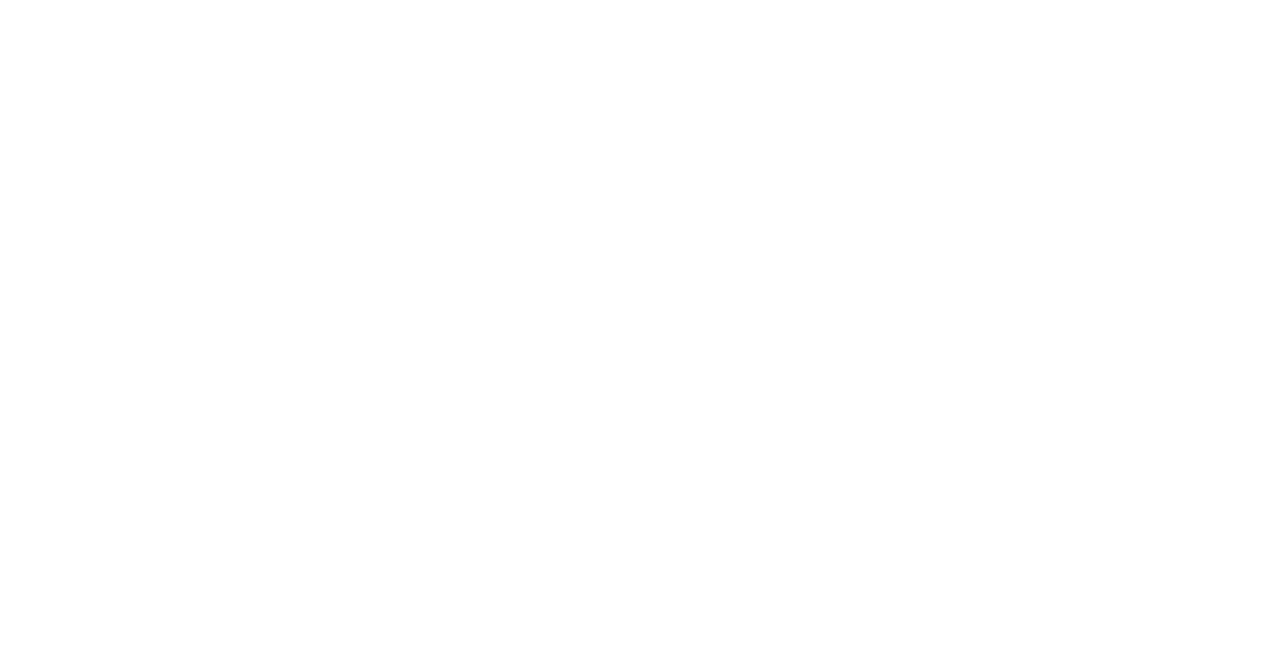
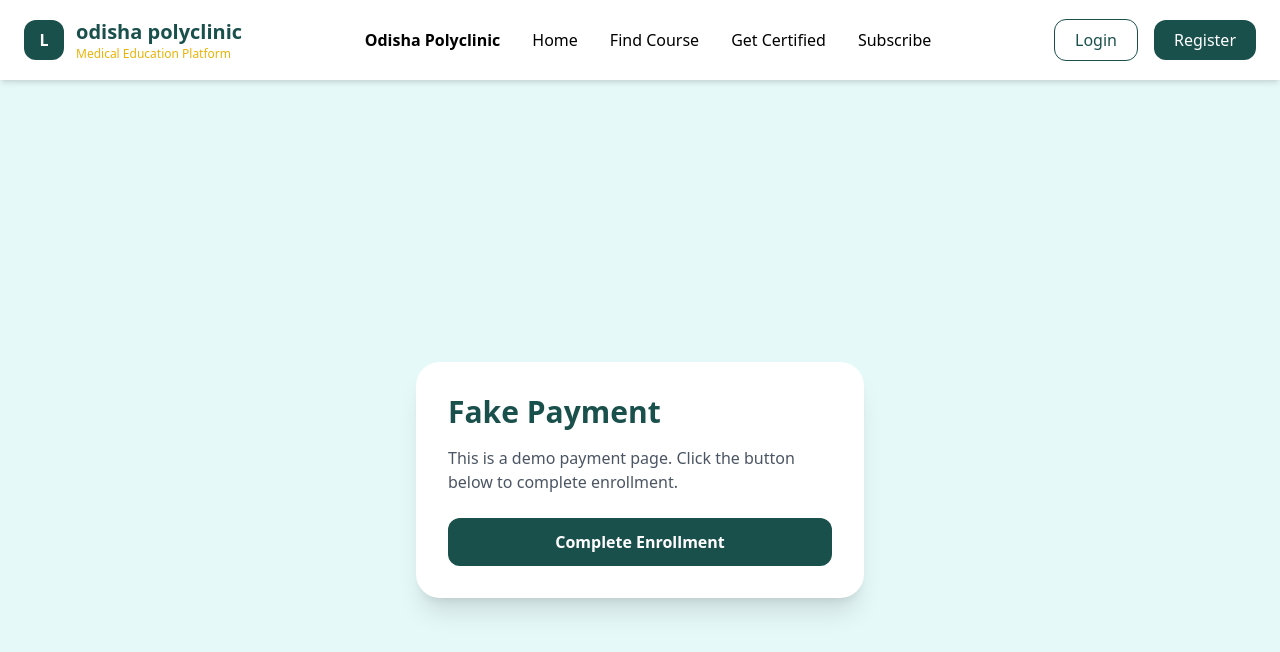
Before and after one commit to enayat-alt/clinic-project, a React (Vite) app in the folder frontend/: page /learning/payment/1 in a window 1280 px wide. Before the commit this address had no page. Shown: the top 652 px of the page. Built offline with nearby package versions, Linux system fonts and the light colour scheme.

Commit message:
fake payment for testing

```diff
--- a/frontend/src/app/store.js
+++ b/frontend/src/app/store.js
@@ -1,11 +1,13 @@
 import { configureStore } from "@reduxjs/toolkit";
 import { authApi } from "../services/authApi";
 import { appointmentApi } from "../services/appointmentApi";
+import {studentCourseApi} from "../services/studentCourseApi"
 
 //admin
 import { courseApi } from "../admin/courses/services/courseApi";
 import { chapterApi } from "../admin/courses/services/chapterApi";
 import { lessonApi } from "../admin/courses/services/lessonApi";
+
 
 export const store = configureStore({
   reducer: {
@@ -14,6 +16,7 @@
     [courseApi.reducerPath]: courseApi.reducer,
     [chapterApi.reducerPath]: chapterApi.reducer,
     [lessonApi.reducerPath]: lessonApi.reducer,
+    [studentCourseApi.reducerPath]: studentCourseApi.reducer,
   },
 
   middleware: (getDefaultMiddleware) =>
@@ -22,6 +25,7 @@
       appointmentApi.middleware,
       courseApi.middleware,
       chapterApi.middleware,
-      lessonApi.middleware
+      lessonApi.middleware,
+      studentCourseApi.middleware,
     ),
 });
--- a/frontend/src/learning/pages/public/EnrollCourse.jsx
+++ b/frontend/src/learning/pages/public/EnrollCourse.jsx
@@ -9,26 +9,18 @@
 
   const [coupon, setCoupon] = useState("");
 
-  const {
-    data: course,
-    isLoading,
-    error,
-  } = useGetCourseByIdQuery(courseId);
+  const { data: course, isLoading, error } = useGetCourseByIdQuery(courseId);
 
   useEffect(() => {
     const token = localStorage.getItem("accessToken");
 
     if (!token) {
-      navigate(
-        `/login?redirect=/learning/enroll/${courseId}`
-      );
+      navigate(`/login?redirect=/learning/enroll/${courseId}`);
     }
   }, [courseId, navigate]);
 
   const handleEnroll = () => {
-    alert(
-      "Razorpay payment integration will be added next."
-    );
+    alert("Razorpay payment integration will be added next.");
   };
 
   if (isLoading) {
@@ -42,9 +34,7 @@
   if (error || !course) {
     return (
       <div className="min-h-screen flex items-center justify-center">
-        <h2 className="text-2xl font-bold text-red-500">
-          Course Not Found
-        </h2>
+        <h2 className="text-2xl font-bold text-red-500">Course Not Found</h2>
       </div>
     );
   }
@@ -52,17 +42,12 @@
   return (
     <div className="min-h-screen bg-gray-50 py-6 md:py-10">
       <div className="max-w-6xl mx-auto px-4 md:px-6">
-
-        <h1 className="text-3xl md:text-4xl font-bold mb-8">
-          Enroll Course
-        </h1>
+        <h1 className="text-3xl md:text-4xl font-bold mb-8">Enroll Course</h1>
 
         <div className="grid lg:grid-cols-2 gap-8">
-
           {/* Course Card */}
 
           <div className="bg-white rounded-3xl overflow-hidden shadow-lg">
-
             <img
               src={
                 course.thumbnail ||
@@ -73,7 +58,6 @@
             />
 
             <div className="p-5 md:p-6">
-
               <div className="flex flex-wrap gap-2 mb-4">
                 <span className="bg-[#e5f9f8] text-[#1a504c] px-3 py-1 rounded-full text-xs md:text-sm font-semibold">
                   {course.category}
@@ -84,24 +68,19 @@
                 </span>
               </div>
 
-              <h2 className="text-2xl md:text-3xl font-bold">
-                {course.title}
-              </h2>
+              <h2 className="text-2xl md:text-3xl font-bold">{course.title}</h2>
 
               <p className="text-gray-600 mt-4 leading-7">
                 {course.description}
               </p>
 
               <div className="mt-6 space-y-2">
-
                 <p>
-                  <strong>Instructor:</strong>{" "}
-                  {course.instructor}
+                  <strong>Instructor:</strong> {course.instructor}
                 </p>
 
                 <p>
-                  <strong>Category:</strong>{" "}
-                  {course.category}
+                  <strong>Category:</strong> {course.category}
                 </p>
               </div>
 
@@ -116,60 +95,50 @@
           {/* Payment Section */}
 
           <div className="bg-white rounded-3xl shadow-lg p-5 md:p-8">
-
-            <h2 className="text-2xl font-bold mb-6">
-              Order Summary
-            </h2>
+            <h2 className="text-2xl font-bold mb-6">Order Summary</h2>
 
             <div className="flex justify-between mb-4">
               <span>Course Price</span>
 
-              <span className="font-semibold">
-                ₹{course.price || 0}
-              </span>
+              <span className="font-semibold">₹{course.price || 0}</span>
             </div>
 
             <div className="border-t pt-5">
-
-              <label className="block mb-2 font-medium">
-                Coupon Code
-              </label>
+              <label className="block mb-2 font-medium">Coupon Code</label>
 
               <input
                 type="text"
                 value={coupon}
-                onChange={(e) =>
-                  setCoupon(e.target.value)
-                }
+                onChange={(e) => setCoupon(e.target.value)}
                 placeholder="Enter Coupon Code"
                 className="w-full border rounded-xl px-4 py-3 focus:outline-none focus:ring-2 focus:ring-[#1a504c]"
               />
             </div>
 
             <div className="border-t mt-6 pt-6">
-
               <div className="flex justify-between text-xl md:text-2xl font-bold">
                 <span>Total</span>
 
-                <span>
-                  ₹{course.price || 0}
-                </span>
+                <span>₹{course.price || 0}</span>
               </div>
             </div>
 
-            <button
+            {/* <button
               onClick={handleEnroll}
               className="w-full mt-8 bg-[#1a504c] text-white py-4 rounded-xl font-semibold text-lg hover:bg-black transition"
             >
               Proceed To Payment
+            </button> */}
+            <button
+              onClick={() => navigate(`/learning/payment/${courseId}`)}
+              className="w-full mt-8 bg-[#1a504c] text-white py-4 rounded-xl font-semibold text-lg hover:bg-black transition"
+            >
+              Proceed To Payment
             </button>
-
             <p className="text-center text-gray-500 mt-4 text-sm">
               Secure payment will be processed using Razorpay.
             </p>
-
           </div>
-
         </div>
       </div>
     </div>
--- /dev/null
+++ b/frontend/src/learning/pages/public/EnrollPage.jsx
@@ -0,0 +1,55 @@
+import { useParams, useNavigate } from "react-router-dom";
+import { useEnrollInCourseMutation } from "../../../services/studentCourseApi";
+
+export default function EnrollPage() {
+  const { courseId } = useParams();
+  const navigate = useNavigate();
+
+  const [
+    enrollInCourse,
+    { isLoading },
+  ] = useEnrollInCourseMutation();
+
+  const handleFakePayment = async () => {
+    try {
+      const response = await enrollInCourse(
+        courseId
+      ).unwrap();
+
+      alert(response.message);
+
+      navigate("/learning/dashboard");
+    } catch (error) {
+      alert(
+        error?.data?.message ||
+          "Enrollment failed"
+      );
+    }
+  };
+
+  return (
+    <div className="min-h-screen bg-[#e5f9f8] flex items-center justify-center px-6">
+      <div className="bg-white p-8 rounded-3xl shadow-xl w-full max-w-md">
+
+        <h1 className="text-3xl font-bold text-[#1a504c] mb-4">
+          Fake Payment
+        </h1>
+
+        <p className="text-gray-600 mb-6">
+          This is a demo payment page.
+          Click the button below to complete enrollment.
+        </p>
+
+        <button
+          onClick={handleFakePayment}
+          disabled={isLoading}
+          className="w-full bg-[#1a504c] text-white py-3 rounded-xl font-semibold hover:bg-black transition disabled:opacity-50"
+        >
+          {isLoading
+            ? "Processing..."
+            : "Complete Enrollment"}
+        </button>
+      </div>
+    </div>
+  );
+}
--- a/frontend/src/routes/AppRoutes.jsx
+++ b/frontend/src/routes/AppRoutes.jsx
@@ -14,6 +14,7 @@
 import AddLesson from "../admin/courses/pages/AddLesson";
 import AddChapter from "../admin/courses/pages/AddChapter";
 import EditCourse from "../admin/courses/pages/EditCourse";
+import EnrollPage from "../learning/pages/public/EnrollPage";
 
 // Clinic Pages
 
@@ -114,6 +115,7 @@
           <Route path="subscribe" element={<Subscribe />} />
           <Route path="course/:courseId" element={<CourseDetails />} />
           <Route path="enroll/:courseId" element={<EnrollCourse />} />
+          <Route path="payment/:courseId" element={<EnrollPage />} />
         </Route>
 
         {/* Learning Auth Routes */}
--- /dev/null
+++ b/frontend/src/services/studentCourseApi.js
@@ -0,0 +1,35 @@
+import { createApi, fetchBaseQuery } from "@reduxjs/toolkit/query/react";
+
+export const studentCourseApi = createApi({
+  reducerPath: "studentCourseApi",
+
+  baseQuery: fetchBaseQuery({
+    baseUrl: "http://localhost:5000/api",
+
+    prepareHeaders: (headers) => {
+      const token = localStorage.getItem("accessToken");
+
+      if (token) {
+        headers.set(
+          "Authorization",
+          `Bearer ${token}`
+        );
+      }
+
+      return headers;
+    },
+  }),
+
+  endpoints: (builder) => ({
+    enrollInCourse: builder.mutation({
+      query: (courseId) => ({
+        url: `/student-courses/${courseId}`,
+        method: "POST",
+      }),
+    }),
+  }),
+});
+
+export const {
+  useEnrollInCourseMutation,
+} = studentCourseApi;
```
